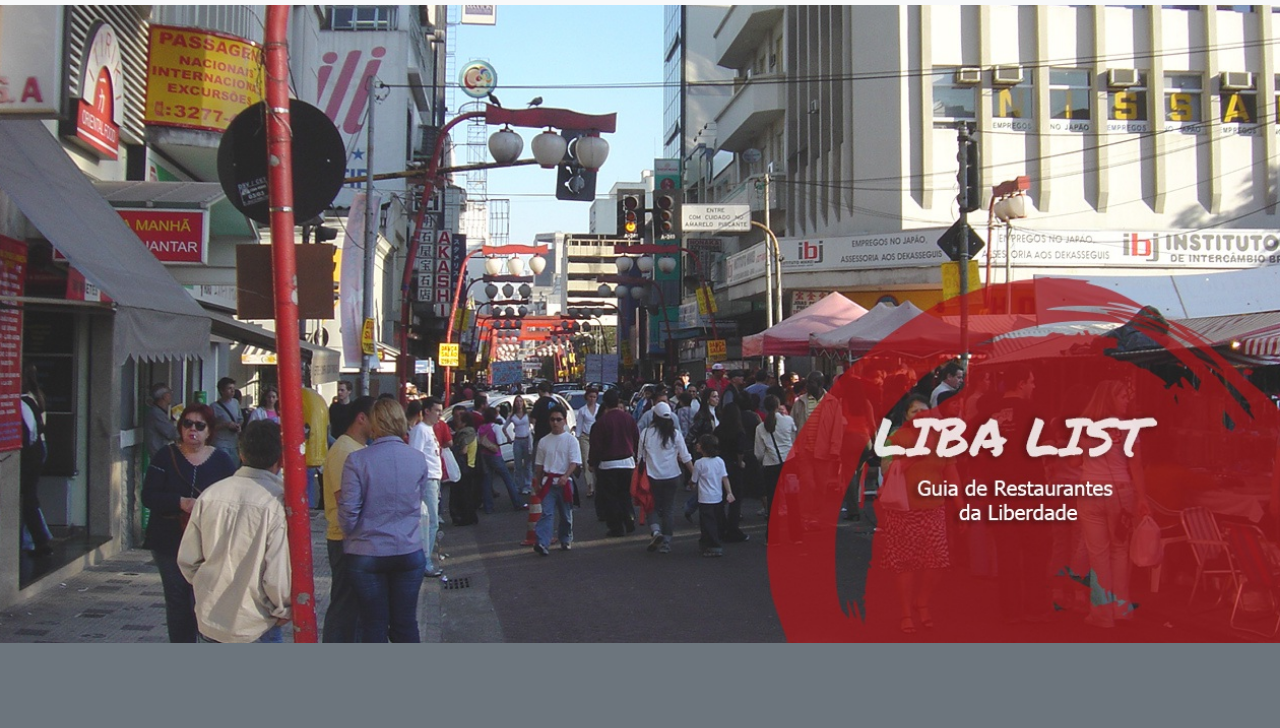
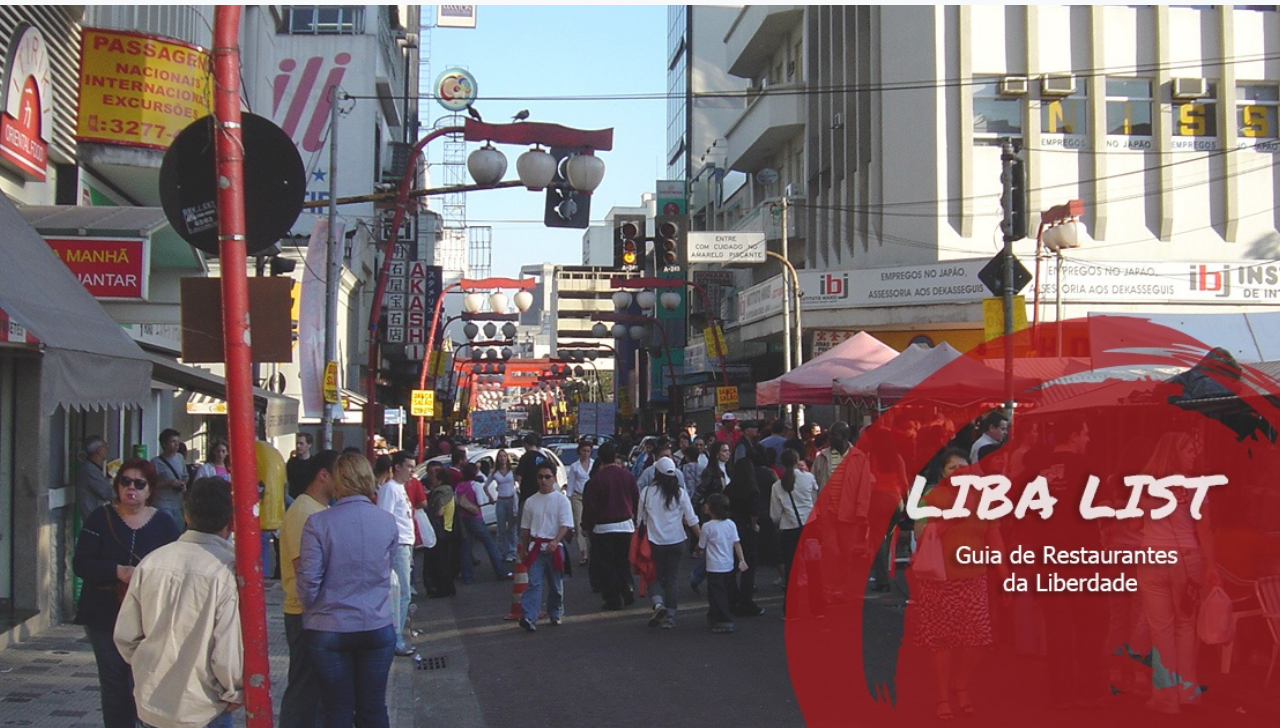
Before and after one commit to uetiari/liba_list, a plain HTML site: page index.html in a window 1280 px wide. Shown: the part 69-797 px from the top of the page. Drawn offline with Linux system fonts and the light colour scheme.

Commit message:
Adicionado tamanho proporcional ao banner

```diff
--- a/css/style.css
+++ b/css/style.css
@@ -43,7 +43,7 @@ a:hover {
   background-position: center;
   background-repeat: no-repeat;
   text-align: center;
-  height: 80%;
+  height: calc(100vh - 72px);
   margin-top: 72px;
 }
 
```
